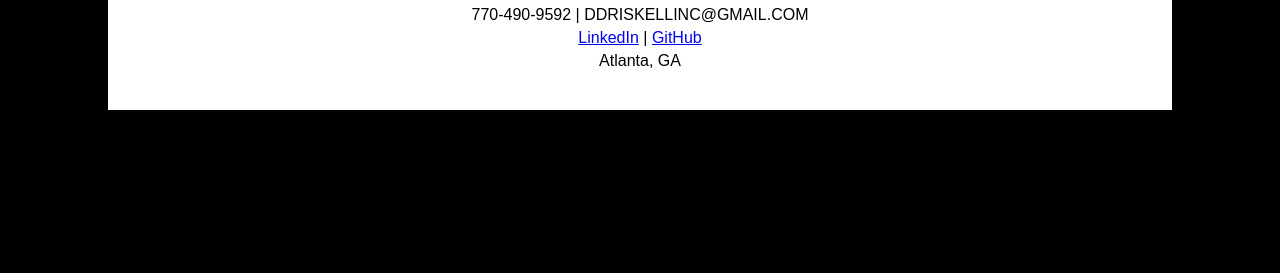
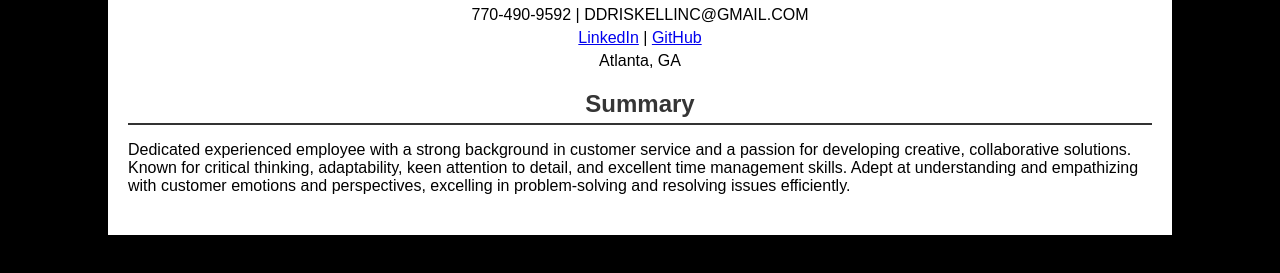
Before and after one commit to DriskellINC/resume-, a plain HTML site: page index.html in a window 1280 px wide. Shown: the part 133-406 px from the top of the page. Drawn offline with Linux system fonts and the light colour scheme.

Commit message:
added summary

```diff
--- a/index.html
+++ b/index.html
@@ -61,5 +61,11 @@
             <p>Atlanta, GA</p>
         </div>
 
+        <div class="section">
+            <h2>Summary</h2>
+            <p>Dedicated experienced employee with a strong background in customer service and a passion for developing creative, collaborative solutions. Known for critical thinking, adaptability, keen attention to detail, and excellent time management skills. Adept at understanding and empathizing with customer emotions and perspectives, excelling in problem-solving and resolving issues efficiently.</p>
+        </div>
+
+
 </body>
 </html>
```
